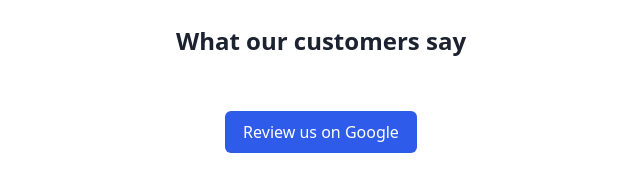
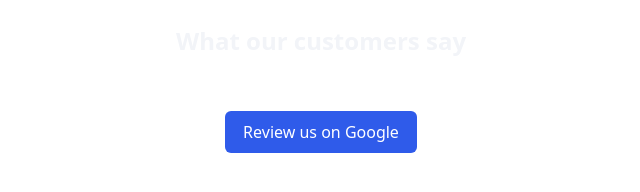
Before and after one commit to nexcai/nexcai-billing-releases, a plain HTML site: page testimonials/index.html in a window 1280 px wide. Shown: the whole page, without its empty margins (319-959 px from the left). Drawn offline with Linux system fonts and the light colour scheme.

Commit message:
Update testimonials (0)

```diff
--- a/testimonials/index.html
+++ b/testimonials/index.html
@@ -6,7 +6,7 @@
   <style>
     .nxc-t,.nxc-t *{box-sizing:border-box}
     .nxc-t{font-family:system-ui,-apple-system,"Segoe UI",Roboto,Helvetica,Arial,sans-serif;max-width:1100px;margin:0 auto;padding:24px 16px;color:#1c2230}
-    .nxc-t h2{text-align:center;margin:0 0 20px}
+    .nxc-t h2{text-align:center;margin:0 0 20px;color:#f2f4f8} /* light: the Nexcai site is dark; the cards below stay white */
     .nxc-grid{display:grid;grid-template-columns:repeat(auto-fit,minmax(260px,1fr));gap:16px}
     .nxc-card{margin:0;padding:18px;border:1px solid #e3e6ec;border-radius:10px;background:#fff;color:#1c2230}
     .nxc-stars{color:#f5a623;font-size:18px;letter-spacing:2px}
```
